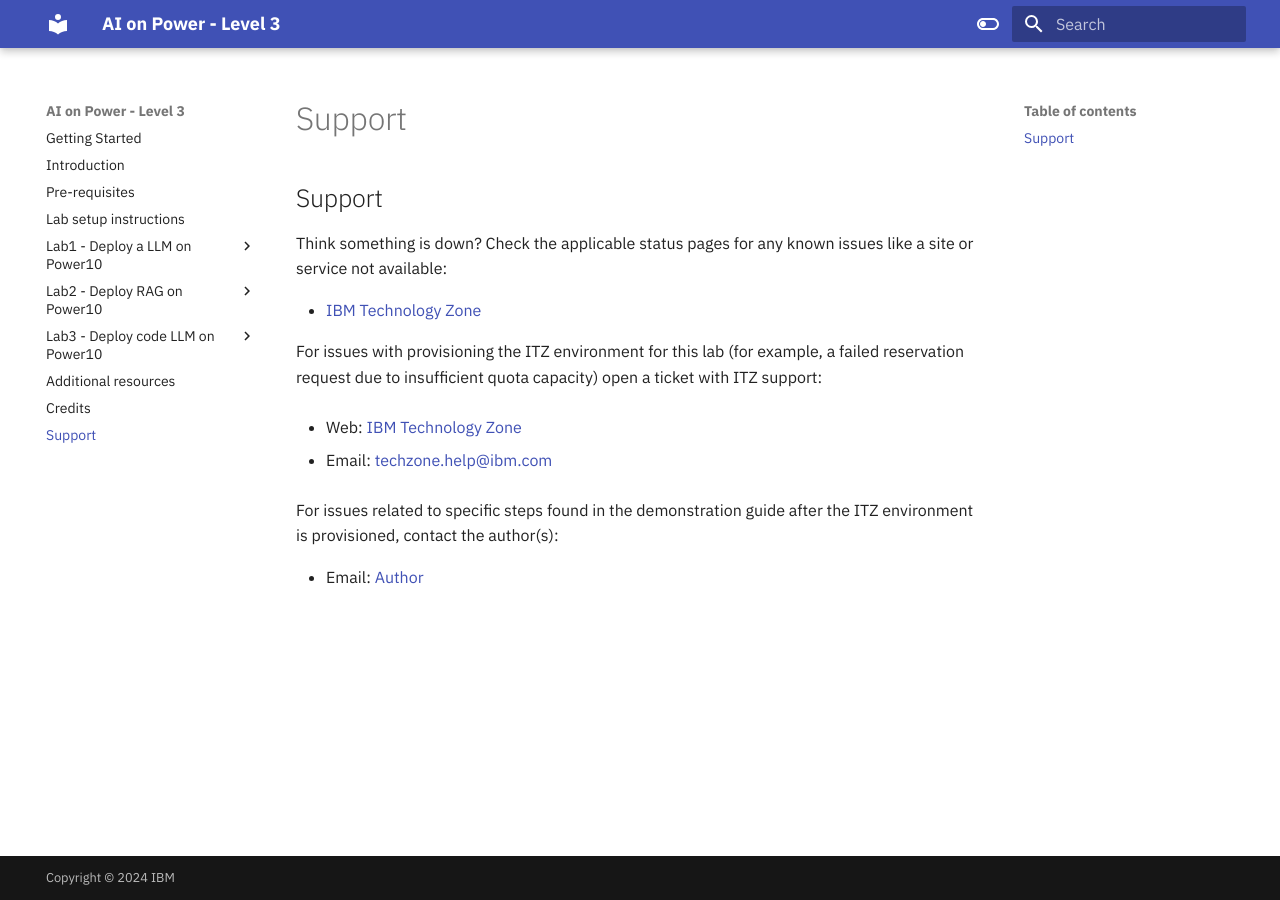
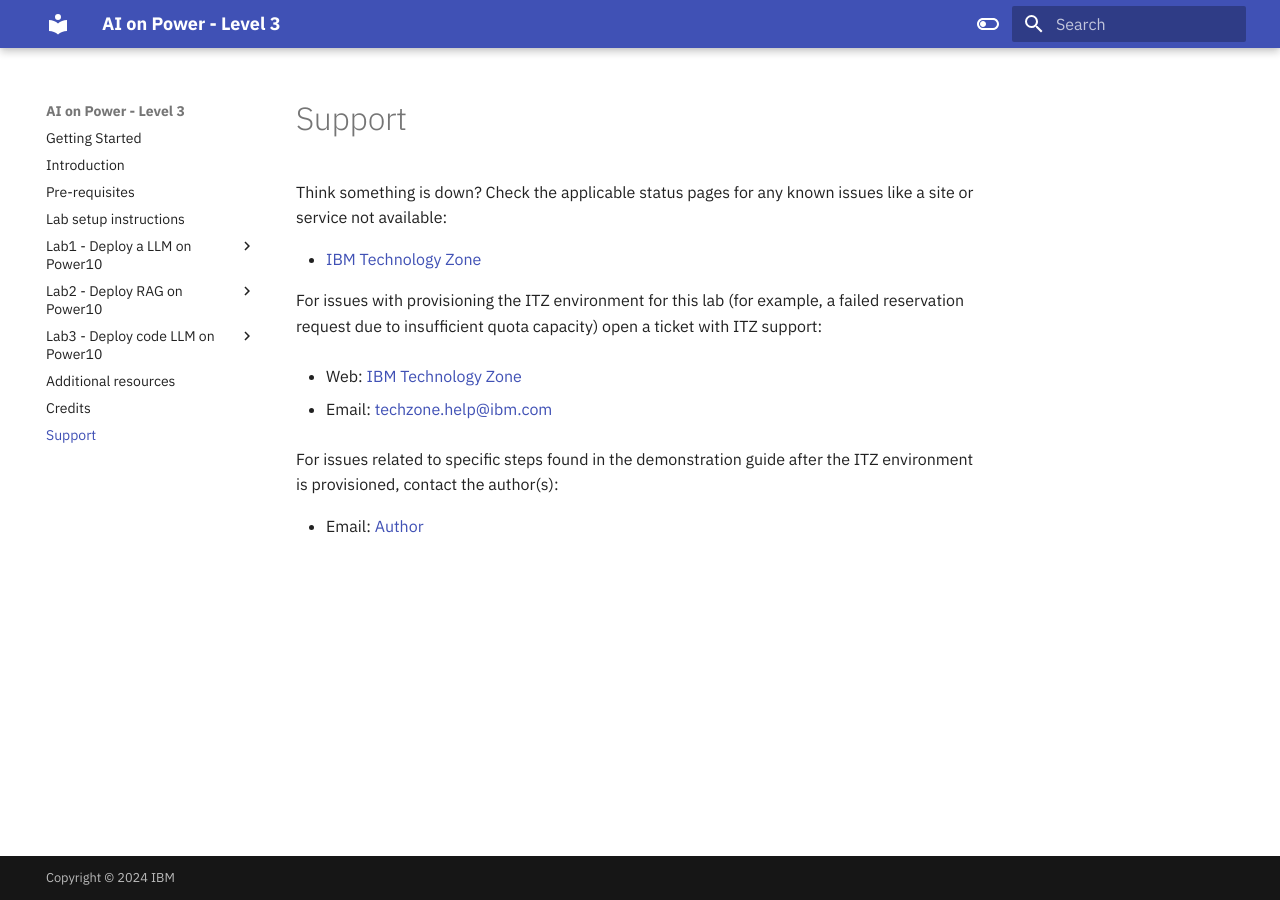
Before and after one commit to IBM/AI-on-Power-Level3, an MkDocs documentation site: the page built from docs/support.md, in a window 1280 px wide. Built offline with MkDocs 1.6.1 and Material for MkDocs 9.7.7, drawn with Linux system fonts in a browser that asks for light colours.

Commit message:
Update support.md

```diff
--- a/docs/support.md
+++ b/docs/support.md
@@ -1,4 +1,4 @@
-## Support
+# Support
 
 Think something is down? Check the applicable status pages for any known issues like a site or service not available:
 
```
